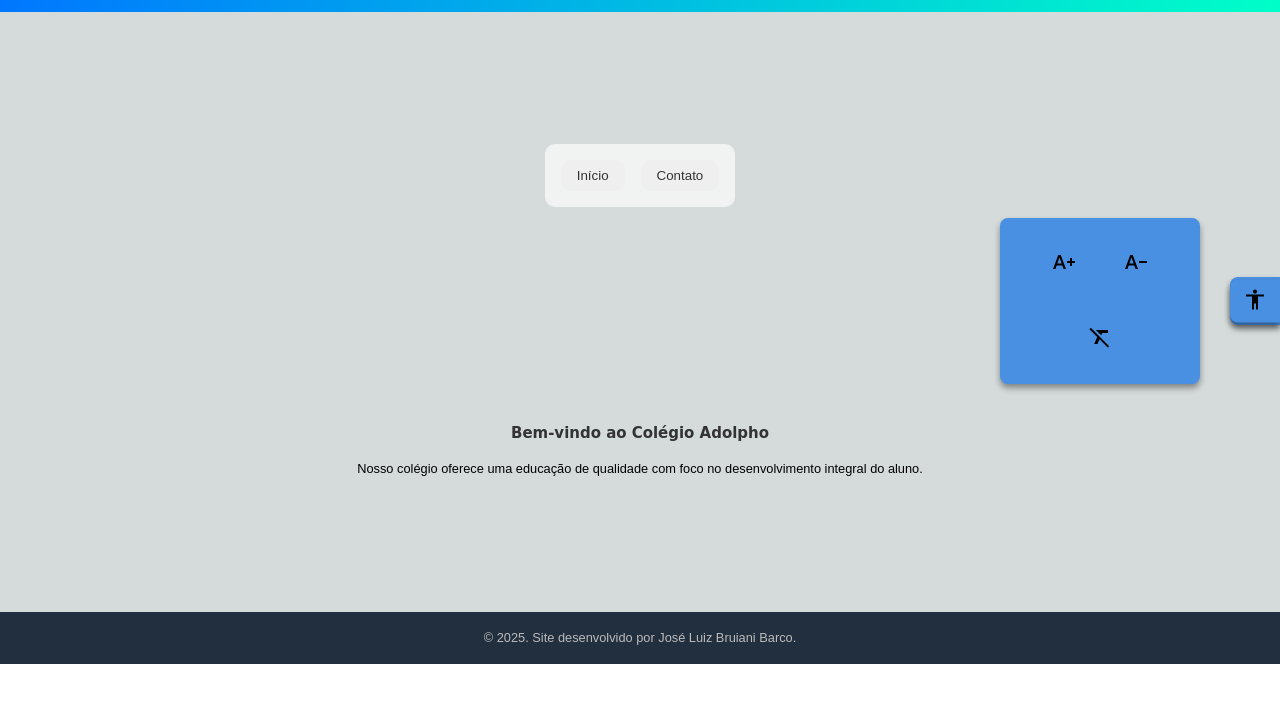
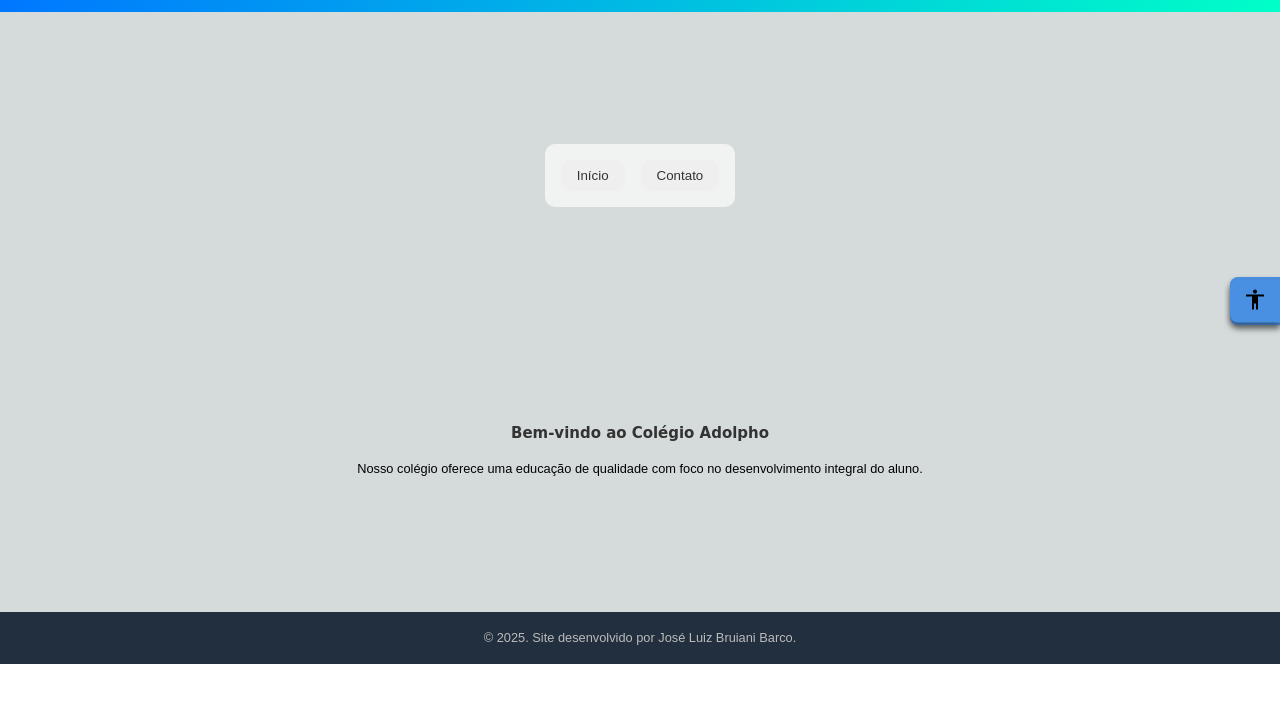
Before and after one commit to JoseLuizBBarco/colegio-adolpho, a plain HTML site: page index.html in a window 1280 px wide. Shown: the part 99-800 px from the top of the page. Drawn offline with Linux system fonts and the light colour scheme; a web font is replaced by a local one.

Commit message:
menu de acessibilidade corrijido

```diff
--- a/assets/css/style.css
+++ b/assets/css/style.css
@@ -234,9 +234,9 @@ footer {
 }
 
 .accessibility-menu {
-  display: flex;
-  flex-wrap: wrap; /* Permite quebra automática de linha */
-  justify-content: center; /* Centraliza os botões */
+  display: none;
+  flex-wrap: wrap;
+  justify-content: center;
   align-items: center;
   position: fixed;
   top: 50%;
```
